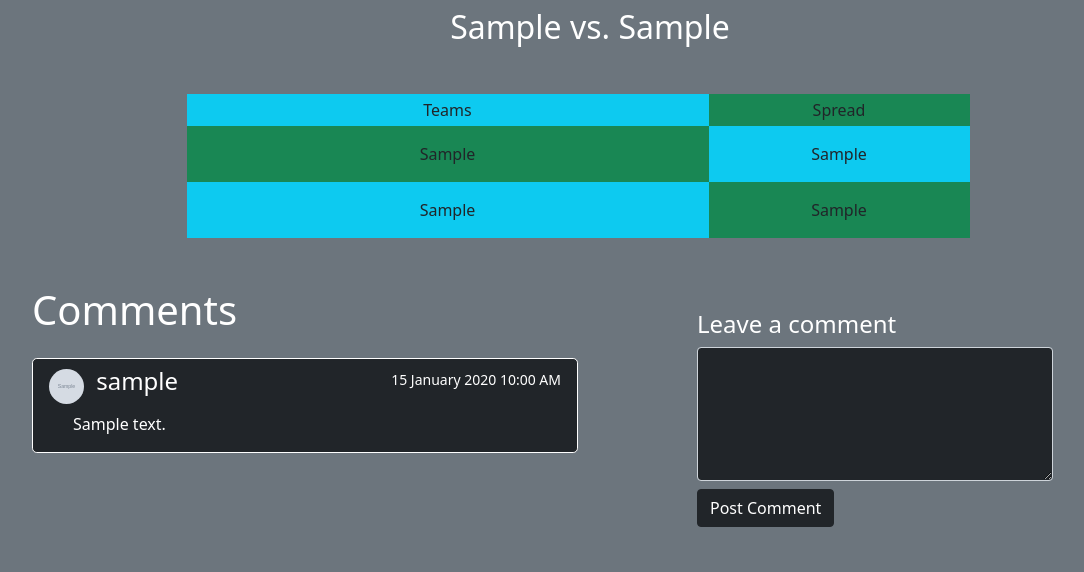
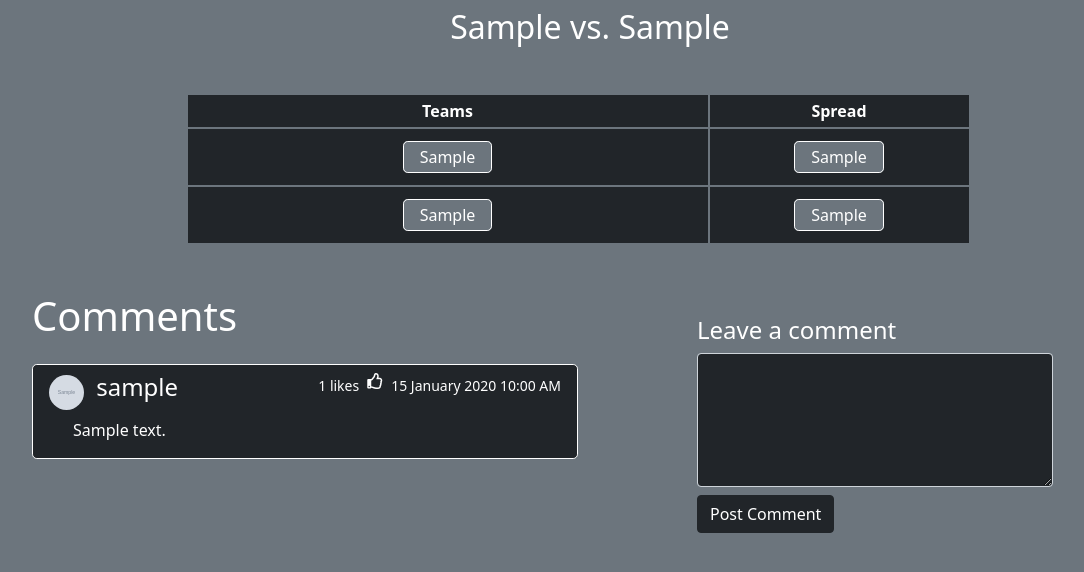
Before and after one commit to masuggs515/Sports_Betting_Forum, a Flask app: page /game/1 in a window 1280 px wide. Shown: the part 62-634 px from the top of the page, without its empty margins (50-1134 px from the left). Run offline with Flask 2, Linux system fonts and the light colour scheme; tables that the repository leaves empty hold one stand-in row (values such as "Sample post"); grey boxes marked "Sample" are stand-in pictures; parts of the project's set-up code (start-up, migrations or seed data) failed here and were passed over; some libraries are stand-ins or nearby versions.

Commit message:
added likes and functions file

```diff
--- a/app.py
+++ b/app.py
@@ -1,9 +1,10 @@
-from flask import Flask, g, render_template, redirect, session, flash
+from flask import Flask, g, render_template, redirect, session, flash, request
 from sqlalchemy.exc import IntegrityError
 import requests
 import json
-from models import db, connect_db, User, Game, Comment
+from models import db, connect_db, User, Game, Comment, Like
 from secret import API_KEY
+from functions import add_comment, database_add_games
 from forms import RegisterUserForm, LoginUserForm, CommentForm, EditUserForm
 
 
@@ -140,7 +141,6 @@ def edit_profile(user_id):
         if user:
             curr_user.username = form.username.data
             curr_user.image_url = form.image_url.data
-            db.session.add(curr_user)
             db.session.commit()
         else:
             flash('Incorrect username or password', 'danger')
@@ -180,14 +180,17 @@ def all_games_in_sport(league):
     league_res = requests.get(f' https://api.the-odds-api.com/v3/odds/?apiKey={API_KEY}&sport={league}&region=us&mkt=spreads')
     league_games = json.loads(league_res.text)
 
-    database_add_games(league_games)
 
+    j = database_add_games(league_games)
+    if j == 'FAILED NO BETS':
+        return redirect('/leagues')
 
     return render_template('league_games.html', league_games=league_games, league=league)
 
 @app.route('/game/<game_id>', methods=["GET", "POST"])
 def game_data_comments(game_id):
     form = CommentForm()
+
     comments= (Comment
                 .query
                 .filter(Comment.game_id==game_id)
@@ -195,52 +198,43 @@ def game_data_comments(game_id):
                 .limit(20)
                 .all())
 
-    if form.validate_on_submit():
+    if request.method == "POST":
         if not g.user:
-            flash("You must be logged in to leave a comment.", "danger")
-            return redirect(f'/game/{game_id}')
-        text = form.text.data
-        user_id = g.user.id
+            return ({"error": "You must be logged in to leave a comment."}, 200)
+        text = request.json["text"]
         game_id = game_id
-        comment = Comment(text=text, user_id=user_id, game_id=game_id)
-        db.session.add(comment)
-        db.session.commit()
+        return (add_comment(text, game_id), 200)
+    else:
+        game = Game.query.get_or_404(game_id)
+        return render_template('game.html', game=game, form=form, comments=comments)
 
-        return redirect(f'/game/{game_id}')
+@app.route('/comment/<comment_id>/delete', methods=["DELETE"])
+def delete_comment(comment_id):
+    comment = Comment.query.get_or_404(comment_id)
+    db.session.delete(comment)
+    db.session.commit()
+    return ({"success"})
 
 
-    game = Game.query.get_or_404(game_id)
-    return render_template('game.html', game=game, form=form, comments=comments)
 
-@app.route('/comment/<comment_id>/delete', methods=["POST"])
-def delete_comment(comment_id):
-    comment = Comment.query.get_or_404(comment_id)
-    game_id = comment.game.id
-    if comment.user.id == g.user.id:
-        db.session.delete(comment)
-        db.session.commit()
-        return redirect(f'/game/{game_id}')
-    else:
-        flash("You can't delete someone else's comment", "danger")
-        return redirect(f'/game/{game_id}')
+# Likes
+
+@app.route('/comment/add_like', methods=["POST"])
+def add_like():
+    comment_id = request.json["comment_id"]
+
+    new_like = Like(comment_id=comment_id, user_id=g.user.id)
+    db.session.add(new_like)
+    db.session.commit()
+    return ({"success":{"added_like": comment_id}})
 
 
-def database_add_games(league_data):
-    old_games = Game.query.all()
-
-    for game in league_data["data"]:
-        games_in_db = Game.query.get(game["id"])
-        if games_in_db:
-            games_in_db.team_one_odds = game["sites"][0]["odds"]["spreads"]["points"][0]
-            games_in_db.team_two_odds = game["sites"][0]["odds"]["spreads"]["points"][1]
-        else:
-            team_one_odds = game["sites"][0]["odds"]["spreads"]["points"][0]
-            team_two_odds = game["sites"][0]["odds"]["spreads"]["points"][1]
-            id = game["id"]
-            team_one = game["teams"][0]
-            team_two = game["teams"][1]
-            game = Game(id=id, team_one=team_one, team_two=team_two, team_one_odds=team_one_odds, team_two_odds=team_two_odds)
-            db.session.add(game)
-        db.session.commit()
-
-# Comments
+@app.route('/comment/remove_like', methods=["POST"])
+def remove_like():
+    comment_id = request.json["comment_id"]
+    like_id_obj = Like.query.filter(Like.comment_id==comment_id, Like.user_id==g.user.id).one()
+    like_id = like_id_obj.user_id
+    like = Like.query.get_or_404((like_id, comment_id))
+    db.session.delete(like)
+    db.session.commit()
+    return ({"success":{"removed_like": comment_id}})
--- a/forms.py
+++ b/forms.py
@@ -17,7 +17,6 @@ class EditUserForm(FlaskForm):
     username = StringField("Username", validators=[InputRequired()])
 
     image_url = StringField("Profile Image URL",
-                        default='https://icon-library.com/images/default-profile-icon/default-profile-icon-16.jpg',
                         validators=[url()])
 
     password = PasswordField("Password", validators=[InputRequired()])
--- a/static/app.js
+++ b/static/app.js
@@ -1,22 +1,73 @@
-const BASE_URL = 'https://api.the-odds-api.com/'
-const API_KEY = '0fdc02bed86bc36fe82801e9ef8b7a2e'
-const COMMENT_URL = '/'
+async function processCommentForm(e) {
+  e.preventDefault();
 
-async function processCommentForm(e) {
-    e.preventDefault();
-
-    let text = $("#Comment").val();
-
-    const commentData = await axios.post(COMMENT_URL, {
-      text
-    });
-
-    handleResponse(commentData)
+  let text = $("#Comment").val();
+  const url = window.location.href;
+  const game_id = url.split('game')[1];
+  const commentData = await axios.post(`/game${game_id}`, {
+    text
+  });
+  $('#comment-form').trigger("reset")
+  handleCommentResponse(commentData);
 }
 
-function handleCommentResponse(commentData){
-
+function handleCommentResponse(commentData) {
+  if (commentData.data.error) {
+    const errorHtml = `<p class="text-center m-2 alert alert-danger">${commentData.data.error}</p>`
+    $('#comment-error').html(errorHtml)
+  } else {
+    const comment = commentData.data.text;
+    const time = commentData.data.timestamp;
+    const username = commentData.data.username;
+    const user_image = commentData.data.user_image;
+    const comment_id = commentData.data.comment_id;
+    let commentHtml = `
+                <div id="${comment_id}" class="bg-dark border border-1 border-white rounded-3 mt-4 px-3 pt-2 text-justify float-left">
+                    <img src=${user_image} alt="" class="rounded-circle" width="35" height="35">
+                    <h4 class="d-inline mx-2">${username}</h4>
+                    <span class="float-end"><small>${time}</small></span>
+                            <span class="pt-2"><i class="likes d-inline bg-dark text-white float-end far fa-thumbs-up me-2"></i></span>
+                            <button type="submit" id="delete-comment" class="float-end btn btn-sm btn-outline-light me-2">
+                            Delete comment <i class="fa fa-trash"></i></button>
+                    <br>
+                    <p class="mx-4 mt-2">${comment}</p>
+                </div>
+                `
+    $('#comment-section').prepend(commentHtml)
+    $('#no-comments').remove()
+  }
 }
 
 
-// $('comment_form').on('submit', processCommentForm)
+$('#comment-form').on('submit', processCommentForm);
+
+$('body').on("click", deleteComment)
+
+async function deleteComment(e) {
+  if (e.target.id == "delete-comment") {
+    comment_id = $(e.target).parent().attr('id');
+    $(e.target).parent().remove();
+    await axios.delete(`/comment/${comment_id}/delete`)
+  }
+}
+
+$('body').on("click", async function (e) {
+  if ($(e.target).hasClass('likes')) {
+    const comment_id = $(e.target).parent().parent().attr('id');
+    if ($(e.target).hasClass('far')) {
+
+      await axios.post('/comment/add_like', {
+        comment_id
+      })
+
+      $(e.target).addClass('fas').removeClass('far')
+
+    } else {
+      $(e.target).addClass('far').removeClass('fas')
+
+      await axios.post('/comment/remove_like', {
+        "comment_id": comment_id
+      })
+    }
+  }
+})
--- a/static/stylesheets/app.css
+++ b/static/stylesheets/app.css
@@ -2,3 +2,7 @@
 #delete-comment{
     font-size: 0.7rem;
 }
+
+.likes{
+    cursor: pointer;
+}
--- a/templates/game.html
+++ b/templates/game.html
@@ -2,16 +2,38 @@
 {% block title %} {{game.team_one}} vs. {{game.team_two}} {% endblock %}
 
 {% block content %}
+<div id="comment-error" class="container"></div>
 <h2 class="mt-2 text-center text-white">{{game.team_one}} vs. {{game.team_two}}</h2>
 <div class="container my-5">
     <div class="container d-flex">
         <div class="container row d-flex text-center justify-content-center">
-            <div class="col-6 bg-info p-1">Teams</div>
-            <div class="col-3 bg-success p-1">Spread</div>
-            <div class="col-6 bg-success p-3">{{game.team_one}}</div>
-            <div class="col-3 bg-info p-3">{{game.team_one_odds}}</div>
-            <div class="col-6 bg-info p-3">{{game.team_two}}</div>
-            <div class="col-3 bg-success p-3">{{game.team_two_odds}}</div>
+            <div class="col-6 bg-dark border border-1 border-secondary p-1">
+                <div><span class="text-white pb-1 px-3"> <b>Teams</b></span>
+                </div>
+            </div>
+            <div class="col-3 bg-dark border border-1 border-secondary p-1">
+                <div><span class="text-white pb-1 px-3"> <b>Spread</b></span></div>
+            </div>
+            <div class="col-6 bg-dark border border-1 border-secondary p-3">
+                <div><span
+                        class="bg-secondary text-white py-1 px-3 border border-1 border-white rounded-3">{{game.team_one}}</span>
+                </div>
+            </div>
+            <div class="col-3 bg-dark border border-1 border-secondary p-3">
+                <div><span
+                        class="bg-secondary text-white py-1 px-3 border border-1 border-white rounded-3">{{game.team_one_odds}}</span>
+                </div>
+            </div>
+            <div class="col-6 bg-dark border border-1 border-secondary p-3">
+                <div><span
+                        class="bg-secondary text-white py-1 px-3 border border-1 border-white rounded-3">{{game.team_two}}</span>
+                </div>
+            </div>
+            <div class="col-3 bg-dark border border-1 border-secondary p-3">
+                <div><span
+                        class="bg-secondary text-white py-1 px-3 border border-1 border-white rounded-3">{{game.team_two_odds}}</span>
+                </div>
+            </div>
         </div>
     </div>
 
@@ -22,40 +44,53 @@
         <div class="row">
             <div class="text-white col-sm-5 col-md-6 col-12 pb-4">
                 <h1>Comments</h1>
+                <div id="comment-section">
                     {% if comments %}
                     {% for comment in comments %}
-                <div class="bg-dark border border-1 border-white rounded-3 mt-4 px-3 pt-2 text-justify float-left">
+                    <div id="{{comment.id}}"
+                        class="bg-dark border border-1 border-white rounded-3 mt-4 px-3 pt-2 text-justify float-left">
                         <img src={{comment.user.image_url}} alt="" class="rounded-circle" width="35" height="35">
-                    <h4 class="d-inline mx-2">{{comment.user.username}}</h4>
-                    <span class="float-end"><small>{{comment.timestamp.strftime("%d %B %Y %I:%M %p")}}</small></span>
+                        <h4 class="d-inline mx-2"><a class="text-decoration-none text-white"
+                                href="/user/{{comment.user.id}}">{{comment.user.username}}</a></h4>
+                        <span class="float-end"><small>{{comment.timestamp.strftime("%d %B %Y %I:%M
+                                %p")}}</small></span>
+
+                        {% for like in comment.like if like.user_id == g.user.id%}
+
+                        <span class="pt-2"><i class="likes bg-dark text-white float-end fas fa-thumbs-up me-2"></i></span>
+                        {% else %}
+                        <span class="pt-2"><i
+                                class="likes bg-dark text-white float-end far fa-thumbs-up me-2"></i></span>
+                        {% endfor %}
+                        {% if comment.like | length > 0 %}
+                        <span id="like_count" class="float-end me-2"><small>{{comment.like | length}} likes</small></span>
+                        {% endif %}
                         {% if comment.user.id == g.user.id %}
-                    <form id="delete-comment" action="/comment/{{comment.id}}/delete" method="POST" class="float-end">
-                        <button type="submit" id="delete-comment"
-                            class="btn btn-sm btn-outline-light me-2">Delete comment <i
-                                class="fa fa-trash"></i></button>
-                    </form>
+                        <button id="delete-comment" data-="{{comment.id}}"
+                            class="float-end btn btn-sm btn-outline-light me-2">Delete
+                            comment <i class="fa fa-trash"></i></button>
                         {% endif %}
                         <br>
                         <p class="mx-4 mt-2">{{comment.text}}</p>
                     </div>
                     {% endfor %}
                     {% else %}
-                <div class="container">
+                    <div id="no-comments" class="container">
                         <h4 class="mt-3 text-center text-white">No comments yet, Get the conversation started!</h4>
                     </div>
                     {% endif %}
+                </div>
             </div>
             <div class="col-lg-4 col-md-5 col-sm-4 offset-md-1 offset-sm-1 col-12 mt-4">
                 <form id="comment-form" method="POST">
                     <div class="form-group">
                         <h4 class="text-white">Leave a comment</h4>
-                        {{ form.hidden_tag() }}
 
                         {% for field in form if field.widget.input_type != 'hidden' %}
                         {% for error in field.errors %}
                         <span class="text-danger">{{ error }}</span>
                         {% endfor %}
-                        {{ field( id="{{field.label.text}}", cols="30", rows="5", class="my-2 form-control bg-dark
+                        {{ field( id=field.label.text, cols="30", rows="5", class="my-2 form-control bg-dark
                         text-white") }}
                         {% endfor %}
 
--- a/templates/leagues.html
+++ b/templates/leagues.html
@@ -7,6 +7,7 @@
     <ul class="list-group list-group-flush" id="sportsList">
       <div class="row d-flex justify-content-center">
         {% for league in league_data %}
+        {{league.group}}
         <a class="d-flex text-center bg-dark text-white align-items-center justify-content-center col-5 col-md-3 m-2 list-group-item"
           href="/leagues/{{league.key}}"><b>{{league.title.upper()}}</b></a>
         {% endfor %}
```
Also changed, not shown: functions.py (added, +40 -0 lines), models.py (+20 -1 lines), templates/league_games.html (+3 -7 lines), templates/user_details.html (+17 -11 lines), README.md. Lines whose indentation alone changed are shown as unchanged.
